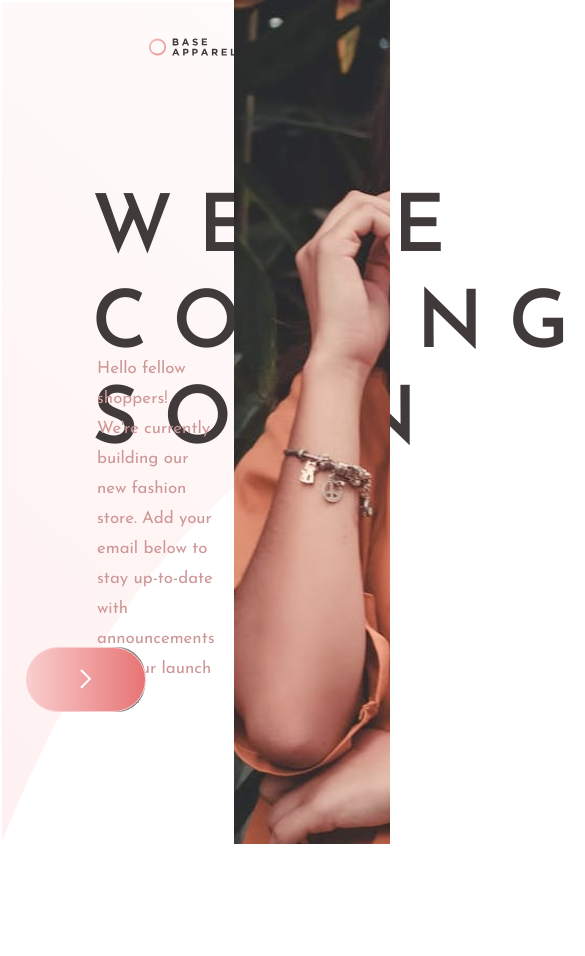
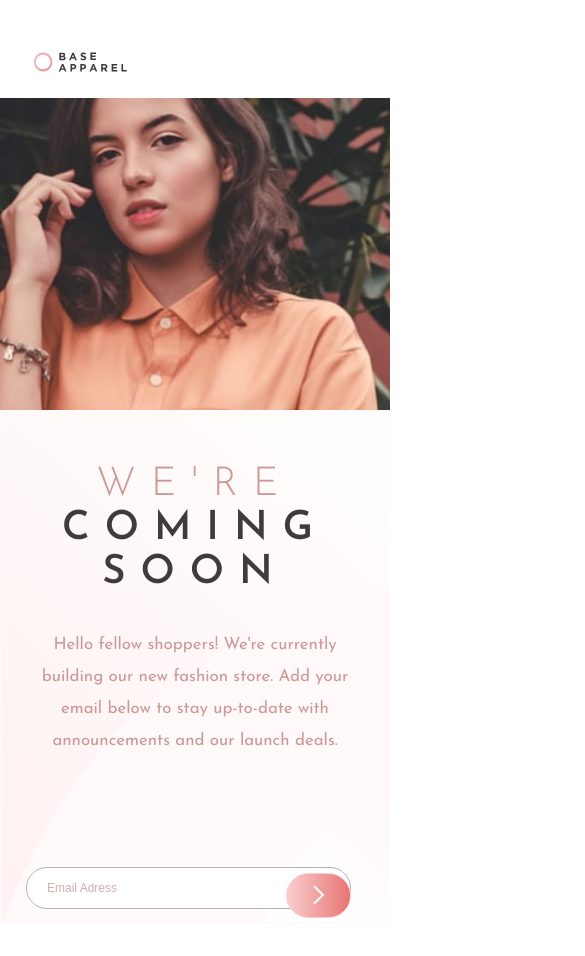
Before and after one commit to JeremiasRichard/FrontendMentorChallenge2, a plain HTML site: page Challenge/index.html in a window 390 px wide. Shown: the whole page, 585 px wide, since content can reach past the window. Before the commit the page ends 900 px from the top, so only its background shows below. Drawn offline with Linux system fonts and the light colour scheme.

Commit message:
Proyecto finalizado

```diff
--- a/Challenge/index.html
+++ b/Challenge/index.html
@@ -1,40 +1,50 @@
 <!DOCTYPE html>
 <html lang="en">
+
 <head>
     <meta charset="UTF-8">
     <meta name="viewport" content="width=device-width, initial-scale=1.0">
     <link rel="stylesheet" href="style.css">
     <title>Document</title>
 </head>
+
 <body>
-
-    <div class="text-section">
-       <div class="text-container">
+    <main>
         <div class="logo-sector">
             <div>
                 <img src="/base-apparel-coming-soon-master/images/logo.svg" alt="">
             </div>
         </div>
+        <div class="principal-container">
+            <div class="text-section">
+                <div class="text-container">
                     <div class="info-section">
                         <div class="title-sector">
-                    <h1 class="title">WE'RE COMING SOON</h1>
+                            <h1 class="title"> <span class="title-color">WE'RE</span> COMING SOON</h1>
                         </div>
                         <div class="text-sector">
-                    <p>Hello fellow shoppers! We're currently building our new fashion store. Add your email below to stay up-to-date with announcements and our launch deals.</p>
+                            <p>Hello fellow shoppers! We're currently building our new fashion store. Add your email
+                                below
+                                to
+                                stay up-to-date with announcements and our launch deals.</p>
                         </div>
                         <div class="email-sector">
                             <div class="email-container">
                                 <input type="email" placeholder="Email Adress" name="email" id="emailId">
-                        <button></button>
+                                <div class="error-icon" id="error-icon"></div>
+                                <button id="validate"></button>
+                            </div>
+                            <div>
+                                <span id="error-message" class="error-message"></span>
                             </div>
                         </div>
                     </div>
                 </div>
             </div>
+            <div class="image-section"></div>
+        </div>
+    </main>
+    <script src="sricpt.js"></script>
+</body>
 
-
-    <div class="image-section">
-
-    </div>
-</body>
 </html>
--- a/Challenge/sricpt.js
+++ b/Challenge/sricpt.js
@@ -10,7 +10,10 @@ document.addEventListener("DOMContentLoaded", function ()
 
         if (isValidEmail(email)) {
             errorMessage.textContent = "";
+            emailInput.style.borderColor = "0.5px solid";
+            errorIcon.style.display = "";
         } else {
+            emailInput.style.border = '2px solid hsl(0, 71%, 68%)'
             errorMessage.textContent = "Please provide a valid email";
             errorIcon.style.display = "block";
         }
--- a/Challenge/style.css
+++ b/Challenge/style.css
@@ -1,5 +1,13 @@
 @import url('https://fonts.googleapis.com/css2?family=Josefin+Sans:wght@300;400;600&family=Roboto&display=swap');
 
+:root{
+
+    --width-container-1: 60%;
+    --width-container-2: 40%;
+    --height-logo-sector: 20%;
+    --height-main: 100%;
+    --height-text-section: 80%;
+}
 
 * {
     padding: 0;
@@ -7,78 +15,84 @@
     box-sizing: border-box;
 }
 
-body
-{  display: flex;
+main
+{
+   display: flex;
    width: 100%;
    height: 100vh;
    font-family: 'Josefin Sans', sans-serif;
 }
-
+.principal-container{
+    width: 100%;
+    height: 100%;
+    display: flex;
+}
 
 /*---- Text Section ----*/
-.text-section{
-    width:60%;
-    height: 100%;
+.logo-sector{
+    width: var(--width-container-1);
+    height: var(--height-logo-sector);
     border: 2px solid transparent;
     display: flex;
+    align-items: center;
     justify-content: center;
+    position: fixed;
+    left:0;
+    top:0;
+    z-index: 115;
+}
+
+img{
+    display: flex;
+    border: 2px solid transparent;
+    width: 100%;
+    height: 100%;
+}
+
+.text-section{
+    width: var(--width-container-1);
+    height: var(--height-main);
     background-image: url("/base-apparel-coming-soon-master/images/bg-pattern-desktop.svg");
     background-repeat: no-repeat;
     background-size: cover;
-        border: 2px solid transparent;
+    display: flex;
+    justify-content: center;
+    border: 2px solid transparent;
 }
 
 .text-container{
-    width: 60%;
-    height: 100%;
-    border: 2px solid transparent;
+    margin-top: 10%;
+    border : 2px solid transparent;
     display: flex;
-    flex-direction: column;
+    justify-content: center;
 }
 
-.logo-sector{
-    width: 100%;
-    height: 20%;
-    border: 2px solid transparent;
-    display: flex;
-    justify-content: flex-start;
-    align-items: center;
-}
-
-img{
-    border: 2px solid transparent;
-    width: 70%;
-    height: 90%;
-    margin-top: 30px;
-    margin-left: 95px;
-}
 
 /*----Info-Section*/
 
 .info-section{
+    margin-top: 10%;
     display: flex;
     flex-direction:column;
-    justify-content: center;
     align-items: center;
-    width: 100%;
-    height: 100%;
+    width: var(--width-container-1);
+    height: var(--height-text-section);
     border: 2px solid transparent;
 }
 
 .title-sector{
     padding: 15px;
-    width: 80%;
-    height: 30%;
+    width: var(--height-text-section);
     border: 2px solid transparent;
     display:flex;
     align-items: center;
     letter-spacing: 25px;
-    line-height: 1.2;
+    line-height: 1.1;
 }
 
 .title{
     font-size: 80px;
-    margin-left: 10px;
+    text-align: left;
     font-weight: 600;
     font-family: 'Josefin Sans', sans-serif;
     color:hsl(0, 6%, 24%);
@@ -95,7 +109,6 @@ img{
     height: 15%;
     border: 2px solid transparent;
     display: flex;
-    margin-top: 20px;
     align-items: center;
     text-align: left;
     line-height: 30px;
@@ -111,27 +124,25 @@ p{
 .email-sector{
     width: 80%;
     height: 20%;
-    border: 2px solid transparent;
-    display: flex;
-    flex-direction:column;
+    display: block;
+    flex-direction:row;
     justify-content: left;
     align-items: center;
     padding: 20px;
     font-family: 'Roboto', sans-serif;
-    border: 2px solid transparent;
 }
 
 .email-container{
-    border: 2px solid transparent;
+    margin-top: 10px;
     width: 100%;
-    height: 100%;
+    height: 50%;
     position: relative;
     display:flex;
     align-items: center;
 }
 
 input{
-    height: 65px;
+    height: var(--height-main);
     width: 100%;
     border-radius: 40px;
     border: 1px solid rgb(179, 179, 179);
@@ -140,7 +151,6 @@ input{
     z-index: 101;
     font-size: 1.1em;
     font-weight: 400;
-    border: 2px solid gray;
 }
 
 input::placeholder{
@@ -155,7 +165,7 @@ button{
     background: url("/base-apparel-coming-soon-master/images/icon-arrow.svg"), linear-gradient(to right, #FACECF, hsl(0, 71%, 68%));
     background-repeat: no-repeat;
     background-position: center;
-    height: 65px;
+    height: 47px;
     width: 120px;
     border: 1px solid #FACECF;
     border-radius: 40px;
@@ -179,14 +189,12 @@ button:hover{
     text-align: left;
     align-content: center;
     font-size: 14px;
-    width: 90%;
-    margin-left: 15px;
-    border: 2px solid transparent;
+    width: 100%;
 }
 
 .error-icon {
     margin-top: 25px;
-    margin-left: 400px;
+    margin-left: 300px;
     position: absolute;
     transform: translateY(-50%);
     width: 30px;
@@ -202,8 +210,8 @@ button:hover{
 /*---- Image Section ----*/
 .image-section
 {
-    width: 40%;
-    height: 100%;
+    width: var(--width-container-2);
+    height: var(--height-main);
     background-image: url("/base-apparel-coming-soon-master/images/hero-desktop.jpg");
     background-repeat: no-repeat;
     background-size: cover;
@@ -212,4 +220,168 @@ button:hover{
 @media(max-width:768px)
 {
 
+    main{
+        display: block;
+        width: 100%;
+        height: 100vh;
+    }
+
+    .logo-sector
+    {
+        position: absolute;
+        display: flex;
+        justify-content: flex-start;
+        width: 50%;
+        height: 10vh;
+        margin-left: 30px;
+        margin-top: 20px;
+    }
+
+    img{
+        width: 60%;
+        height: 50%;
+    }
+
+    .principal-container {
+        display: grid;
+        grid-template-columns: 1fr; /* Una sola columna */
+        flex-direction: row;
+        flex-direction: row-reverse;
+        margin-top: 25%;
+        width: 100%;
+        height: 90vh;
+      }
+
+
+    .text-section{
+        width: 100%;
+        height: 100%;
+        background-image: url("../base-apparel-coming-soon-master/images/bg-pattern-desktop.svg");
+        background-color: #FFF9F9;
+        background-position: 0 0;
+        display: flex;
+        grid-row: 2;
+    }
+
+    .text-container{
+        display: block;
+        justify-content: center;
+        margin-top: 0px;
+        width: 100%;
+        height: 100%;
+    }
+
+    /*----Info-Section*/
+    .info-section{
+        margin-top: 0px;
+        display: grid;
+        align-items: center;
+        width: 100%;
+        height: 60vh;
+    }
+
+    .title-sector{
+        width: 100%;
+        display:flex;
+        align-items: center;
+        letter-spacing: 15px;
+        line-height: 1.1;
+    }
+
+    .title{
+        margin-top: 30px;
+        font-size: 40px;
+        text-align: center;
+        font-weight: 600;
+        font-family: 'Josefin Sans', sans-serif;
+        color:hsl(0, 6%, 24%);
+        width: 100%;
+        height: 13vh;
+    }
+
+    .text-sector{
+        margin-top: 40px;
+        width: 100%;
+        height: 15vh;
+        display: flex;
+        align-items: center;
+        text-align: center;
+        line-height: 1.9;
+    }
+
+    p{
+        color: hsl(0, 36%, 70%);
+        font-size: 2vh;
+    }
+
+    /*----Email-Section----*/
+    .email-sector{
+        margin-top: 40px;
+        display: flex;
+        align-items: center;
+        justify-content: center;
+        width: 100%;
+        height: 19vh;
+        font-family: 'Roboto', sans-serif;
+    }
+
+    .email-container{
+        width: 100%;
+        height: 5vh;
+        display:grid;
+        align-items:center;
+    }
+
+    input{
+
+        height: 40%;
+        width: 100%;
+        border-radius: 40px;
+        border: 1px solid rgb(179, 179, 179);
+        text-align: left;
+        padding: 20px;
+        z-index: 101;
+        font-size: 12px;
+        font-weight: 400;
+    }
+
+    button{
+        background: url("/base-apparel-coming-soon-master/images/icon-arrow.svg"), linear-gradient(to right, #FACECF, hsl(0, 71%, 68%));
+        background-repeat: no-repeat;
+        background-position: center;
+        margin-top: 28px;
+        height: 45px;
+        width:  65px;
+        border: 1px solid #FACECF;
+        border-radius: 40px;
+        border-width: 0.5px;
+        position: absolute;
+        z-index: 102;
+        right: -0px;
+        cursor: pointer;
+        box-shadow: 10px 10px 15px rgba(0, 0, #FACECF, hsl(0, 71%, 68%));
+        transition: background-color 0.3s, box-shadow 0.3s;
+    }
+
+    .error-message {
+        margin-top: 40px;
+        color: hsl(0, 71%, 68%);
+        text-align: left;
+        align-content: center;
+        font-size: 12px;
+        width: 100%;
+        margin-right: 13px;
+        margin-bottom: 20px;
+    }
+
+    /*---- Image Section ----*/
+    .image-section
+    {
+        display: flex;
+        width: 100%;
+        height: 37vh;
+        background-image: url("../base-apparel-coming-soon-master/images/hero-mobile.jpg");
+        background-repeat: no-repeat;
+        background-size: cover;
+    }
 }
```
Lines whose indentation alone changed are shown as unchanged.
